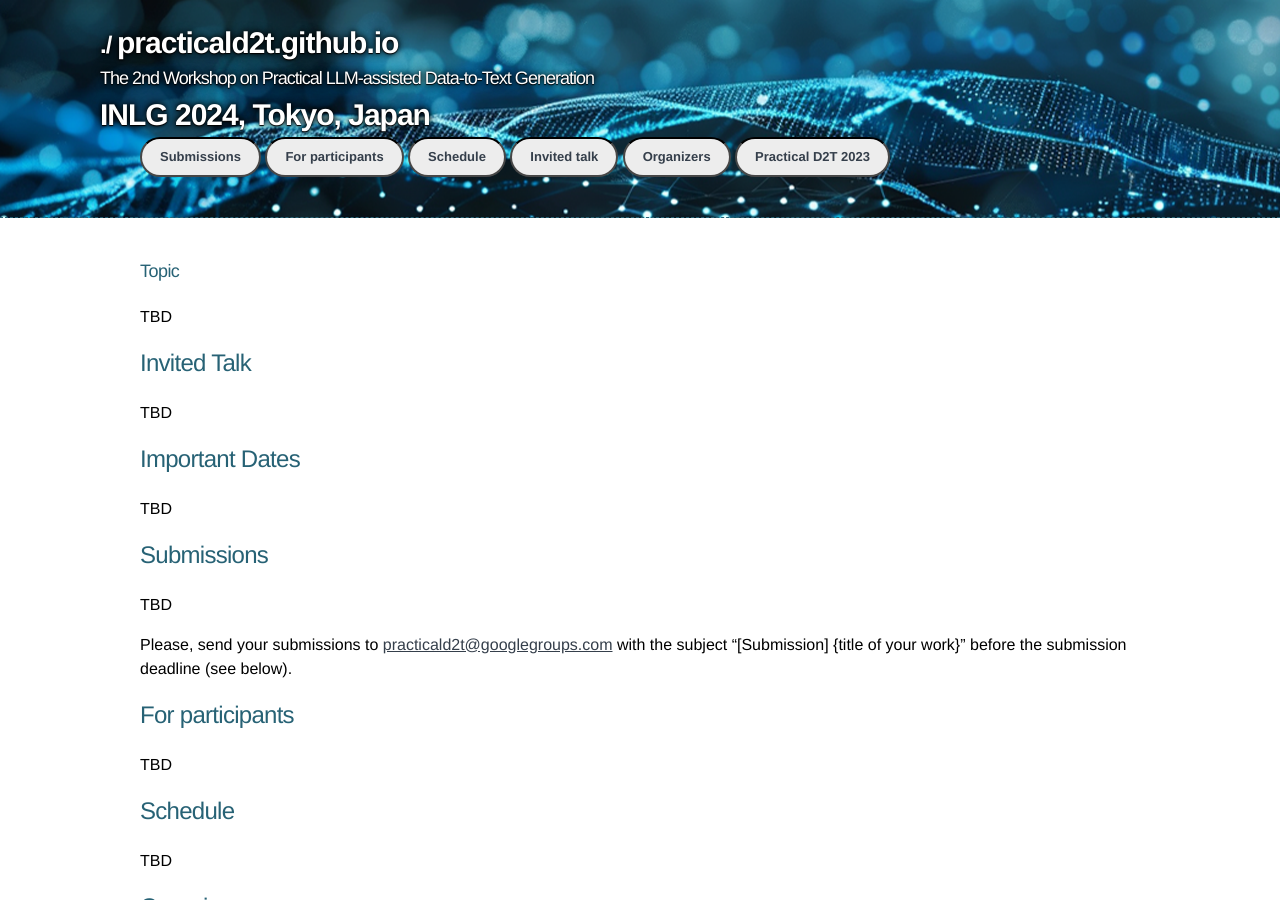
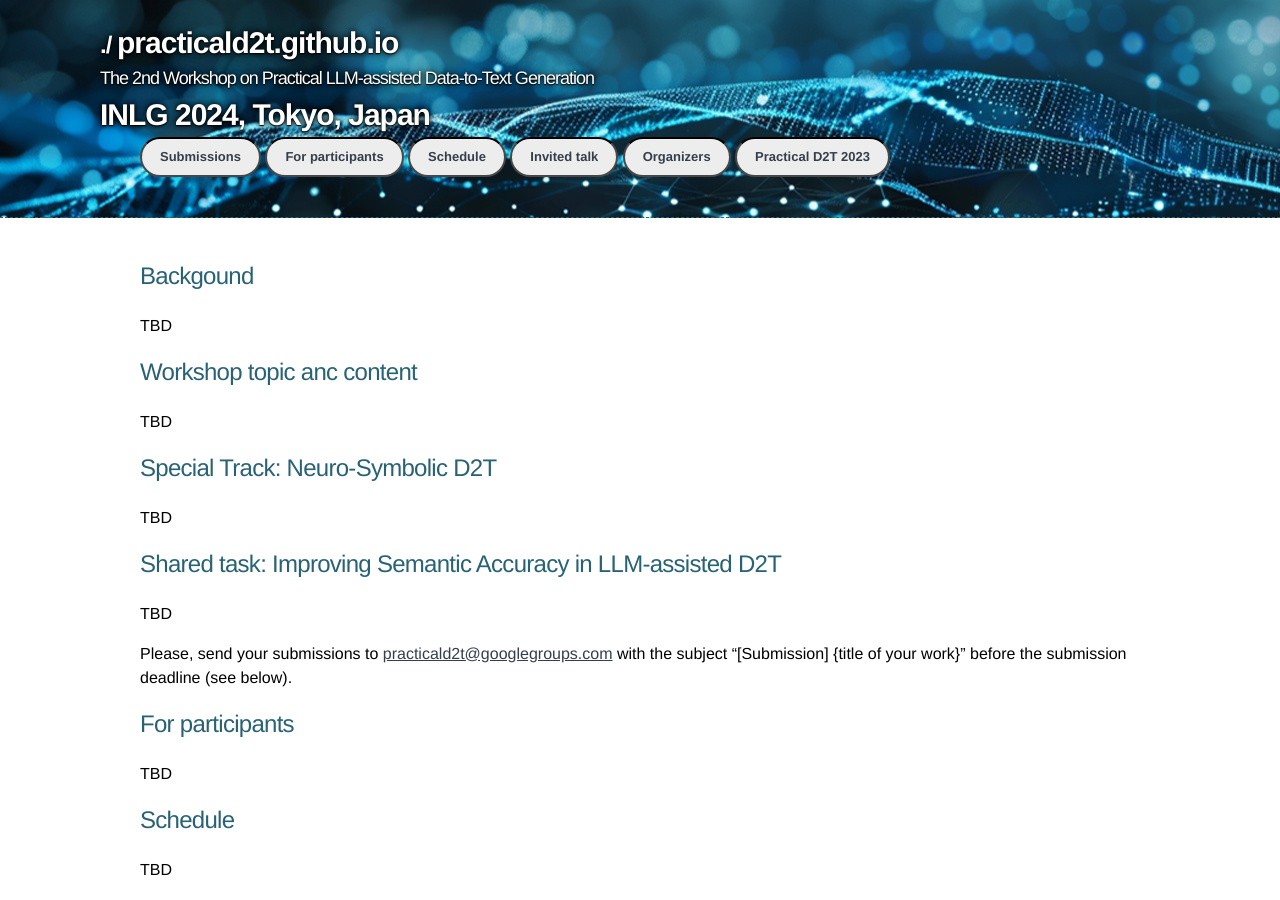
Before and after one commit to practicald2t/practicald2t.github.io, a Jekyll site: the page built from index.md, in a window 1280 px wide and 900 px high. Built offline with Jekyll 4.4.1, drawn with Linux system fonts in a browser that asks for light colours.

Commit message:
Update index.md

```diff
--- a/index.md
+++ b/index.md
@@ -12,19 +12,19 @@ layout: default
 </div>
 
 
-### Topic
+## Backgound
 
 TBD
 
-## Invited Talk
+## Workshop topic anc content
 
 TBD
 
 
-## Important Dates
+## Special Track: Neuro-Symbolic D2T
 TBD
 
-## Submissions
+## Shared task: Improving Semantic Accuracy in LLM-assisted D2T
 TBD
 
 Please, send your submissions to [practicald2t@googlegroups.com](mailto:practicald2t@googlegroups.com) with the subject "[Submission] {title of your work}" before the submission deadline (see below).
```
